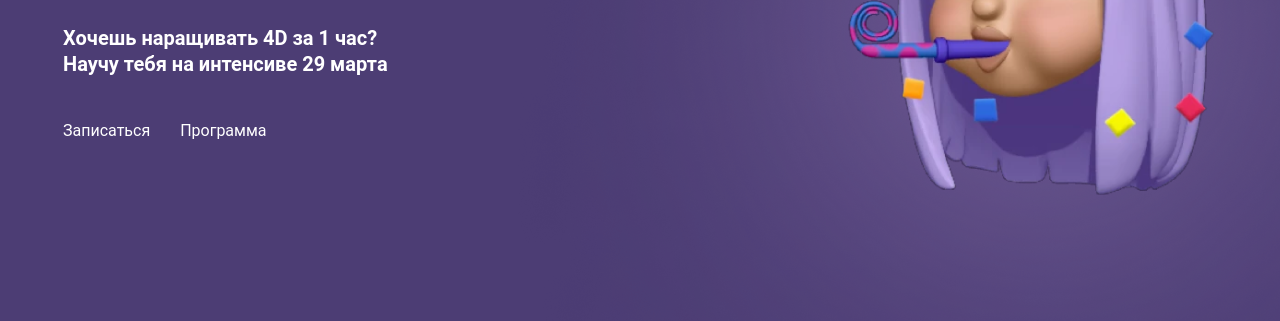
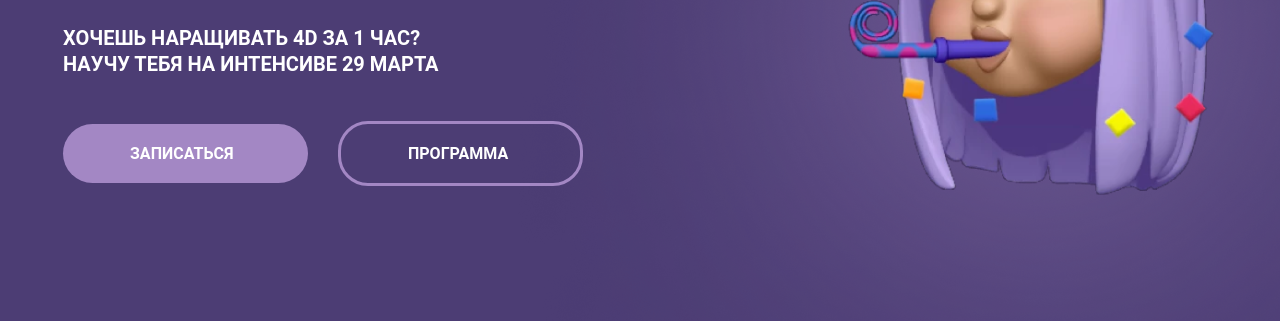
Before and after one commit to XXXVikAAvXXX/Julia_vorman, a plain HTML site: page index.html in a window 1280 px wide. Shown: the part 439-760 px from the top of the page. Drawn offline with nearby package versions, Linux system fonts and the light colour scheme; files that its build step writes are made by us from their sources.

Commit message:
Добавление доп глобальных стилей

```diff
--- a/sass/_global.sass
+++ b/sass/_global.sass
@@ -6,9 +6,21 @@
     list-style: none
     text-decoration: none
     color: #fff
+    text-transform: uppercase
 
 .container
     margin: 0 auto
     max-width: 1154px
 body
     background-color: #4C3D74
+
+.button
+    display: inline-block
+    width: 245px
+    font-weight: 700
+    border-radius: 30px
+    padding: 20px 67px
+    &__light
+        background: #A387C4
+    &__dark
+        border: 3px solid #A387C4
```
